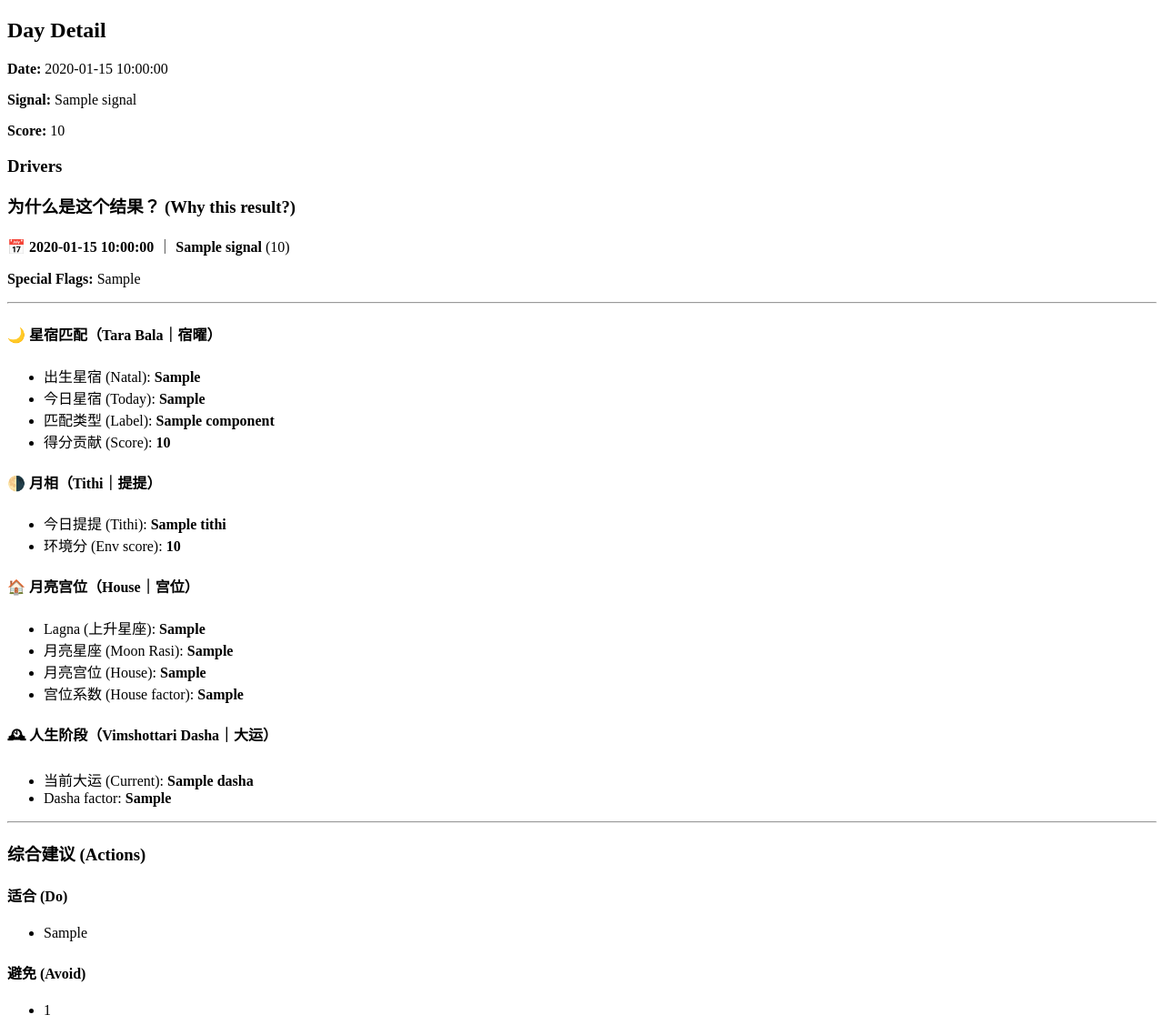
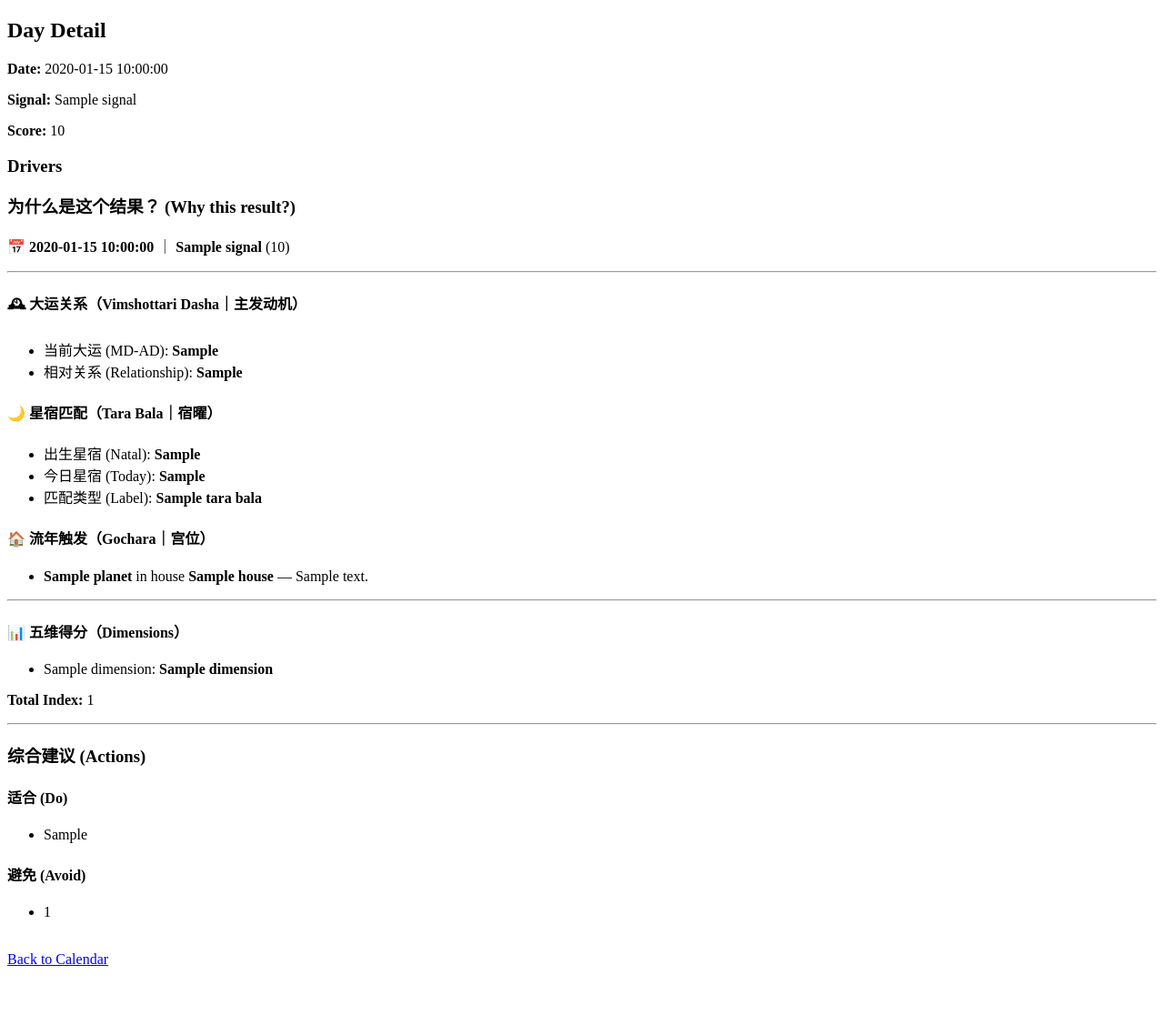
Before and after one commit to zxttgitversion/vedic-behavioral-calendar, a FastAPI app: template app/templates/day.html in a window 1280 px wide. Shown: the top 1127 px of the page at 91% size. After the commit the page ends 1062 px from the top, so only its background shows below. Run offline with FastAPI, Linux system fonts and the light colour scheme; the template is opened without the code that fills it: most values are stand-ins (such as "Sample title", 1, 10 or a date in 2020).

Commit message:
feat: new display in day

```diff
--- a/app/templates/day.html
+++ b/app/templates/day.html
@@ -16,39 +16,39 @@
 
   <p>📅 <b>{{ day["date"] }}</b> ｜ <b>{{ day["signal"]|capitalize }}</b> ({{ day["day_score"] }})</p>
 
-    {% if day.get("special_flags") and day["special_flags"]|length > 0 %}
-    <p><b>Special Flags:</b> {{ day["special_flags"] }}</p>
-    {% endif %}
+  <hr>
 
-    <hr>
+  <h4>🕰 大运关系（Vimshottari Dasha｜主发动机）</h4>
+  <ul>
+    <li>当前大运 (MD-AD): <b>{{ day["user_profile"]["dasha_period"] }}</b></li>
+    <li>相对关系 (Relationship): <b>{{ day["user_profile"]["dasha_relationship"] }}</b></li>
+  </ul>
 
   <h4>🌙 星宿匹配（Tara Bala｜宿曜）</h4>
   <ul>
     <li>出生星宿 (Natal): <b>{{ day["components"]["natal_nakshatra"] }}</b></li>
     <li>今日星宿 (Today): <b>{{ day["components"]["transit_nakshatra"] }}</b></li>
-    <li>匹配类型 (Label): <b>{{ day["components"]["tara_label"] }}</b></li>
-    <li>得分贡献 (Score): <b>{{ day["components"]["base_score"] }}</b></li>
+    <li>匹配类型 (Label): <b>{{ day["astrological_triggers"]["tara_bala"]["name"] }}</b></li>
   </ul>
 
-    <h4>🌗 月相（Tithi｜提提）</h4>
+  <h4>🏠 流年触发（Gochara｜宫位）</h4>
   <ul>
-    <li>今日提提 (Tithi): <b>{{ day["components"]["tithi"] }}</b></li>
-    <li>环境分 (Env score): <b>{{ day["components"]["env_score"] }}</b></li>
+    {% for x in day["astrological_triggers"]["key_transits"] %}
+      <li><b>{{ x["planet"] }}</b> in house <b>{{ x["house"] }}</b> — {{ x["note"] }}</li>
+    {% endfor %}
   </ul>
 
-    <h4>🏠 月亮宫位（House｜宫位）</h4>
+  <hr>
+
+  <h4>📊 五维得分（Dimensions）</h4>
   <ul>
-    <li>Lagna (上升星座): <b>{{ day["components"]["lagna_rasi"] }}</b></li>
-    <li>月亮星座 (Moon Rasi): <b>{{ day["components"]["moon_rasi"] }}</b></li>
-    <li>月亮宫位 (House): <b>{{ day["components"]["moon_house"] }}</b></li>
-    <li>宫位系数 (House factor): <b>{{ day["components"]["house_factor"] }}</b></li>
+    {% for k, v in day["scores"]["dimensions"].items() %}
+      <li>{{ k }}: <b>{{ v }}</b></li>
+    {% endfor %}
   </ul>
 
-    <h4>🕰 人生阶段（Vimshottari Dasha｜大运）</h4>
-    <ul>
-    <li>当前大运 (Current): <b>{{ day["drivers"]["dasha"] }}</b></li>
-    <li>Dasha factor: <b>{{ day["components"]["dasha_factor"] }}</b></li>
-    </ul>
+  <p><b>Total Index:</b> {{ day["scores"]["total_index"] }}</p>
+
 
     <hr>
 
```
Also changed, not shown: app/api/upload.py (+11 -2 lines). Lines whose indentation alone changed are shown as unchanged.
